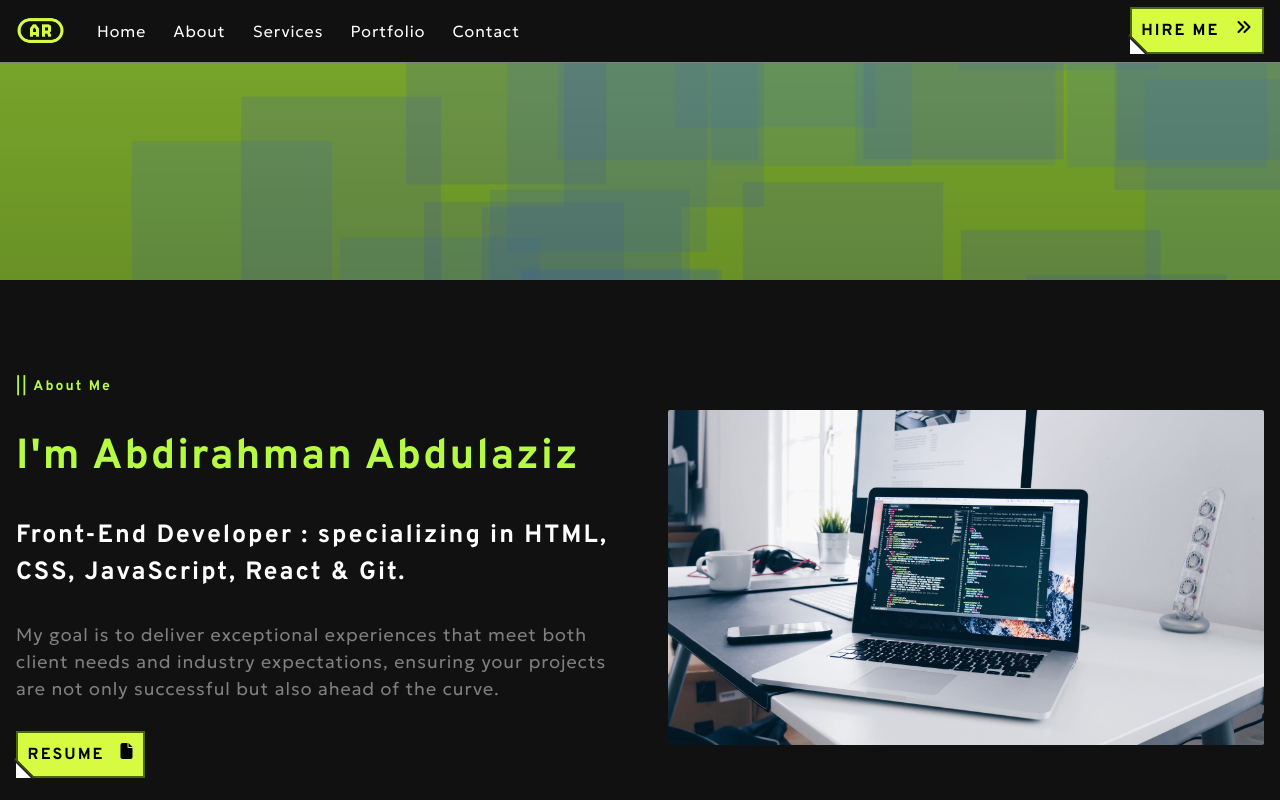
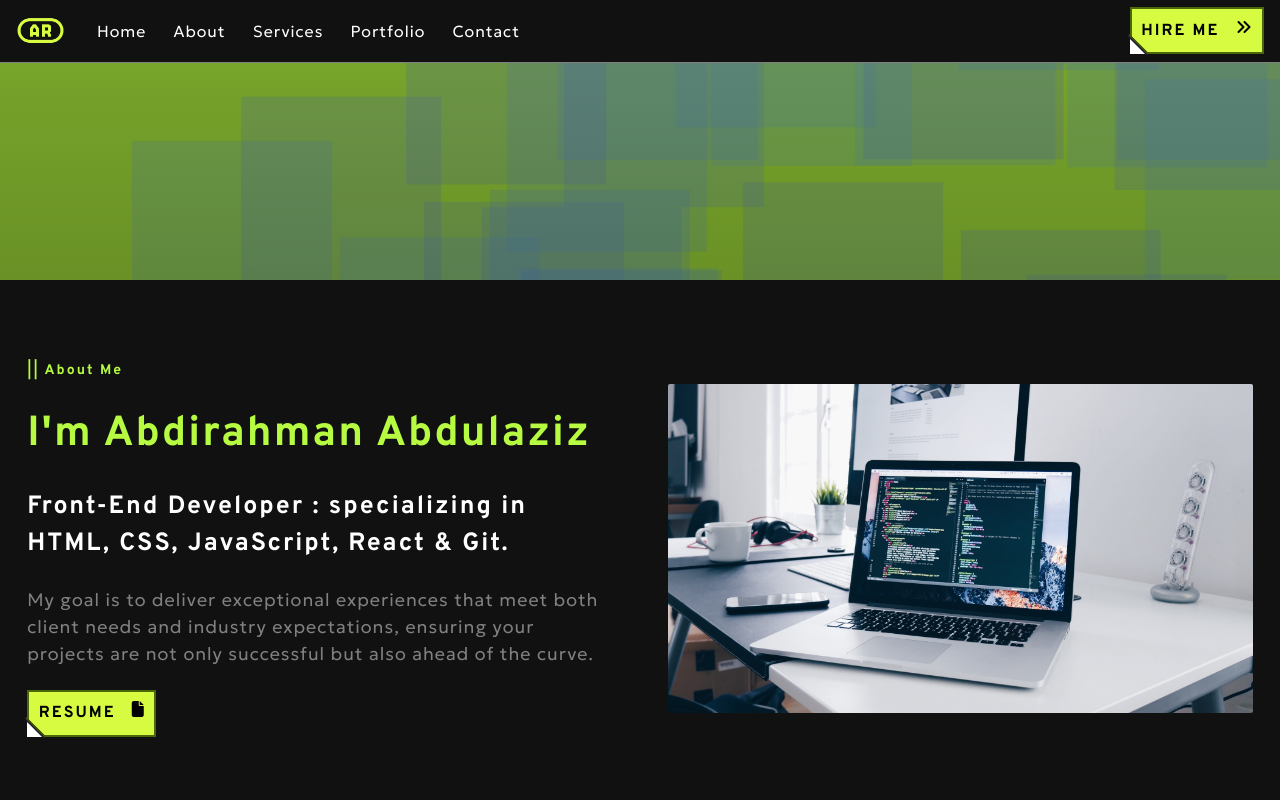
Before and after one commit to Abdirino/Abdirahman_Developer_Portfolio, a React (Create React App) app: page /about in a window 1280 px wide. Shown: the top 800 px of the page. Built offline with nearby package versions, Linux system fonts and the light colour scheme; the HTML template or start-up script is replaced by a standard one.

Commit message:
bug fixes

```diff
--- a/src/Components/Background/background.css
+++ b/src/Components/Background/background.css
@@ -12,3 +12,8 @@
     background-size: cover;
     background-repeat: no-repeat;
 }
+@media(max-width:867px) {
+  .background{
+    height: 21vh;
+  }
+}
--- a/src/Pages/About/about.css
+++ b/src/Pages/About/about.css
@@ -5,7 +5,7 @@
 }
 
 .about {
-  padding: 6rem 1rem;
+  padding: 5rem 1.7rem;
   background: #111;
   display: flex;
   align-items: center;
@@ -15,7 +15,7 @@
 }
 .a-image {
   display: flex;
-  flex: 1 1 500px;
+  flex: 1 1 400px;
   overflow: hidden;
   border-radius: 2px;
   /* clip-path: circle(50%); */
@@ -28,11 +28,11 @@
 
 .a-detail {
   display: flex;
-  flex: 1 1 500px;
+  flex: 1 1 400px;
   flex-direction: column;
   align-items: flex-start;
   justify-content: flex-start;
-  gap: 1.8rem;
+  gap: 1.4rem;
   text-align: start;
 }
 .a-detail h3 {
```
